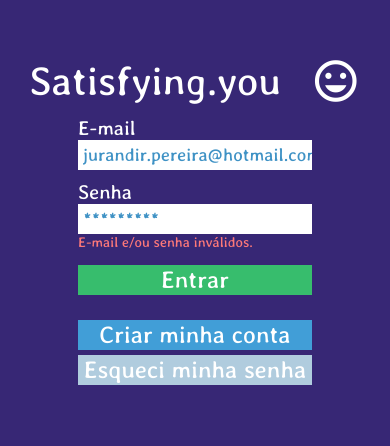
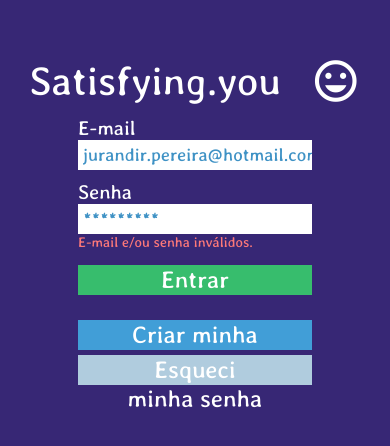
Before and after one commit to willkersv/mobileProject, a React Native app: screen /Login in a window 390 px wide. Shown: the part 202-648 px from the top of the page. Built offline with nearby package versions, Linux system fonts and the light colour scheme.

Commit message:
Update Button.js

```diff
--- a/src/components/Button.js
+++ b/src/components/Button.js
@@ -22,7 +22,8 @@
         textAlignVertical: "center",
         fontSize: 24,
         marginTop: 5,
-        height: 30
+        height: 30,
+        paddingHorizontal: '20%'
     })
 })
 
```
